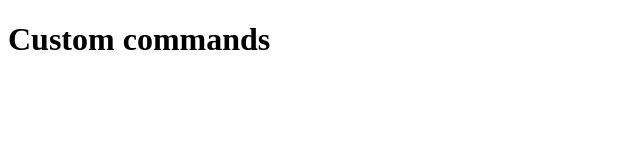
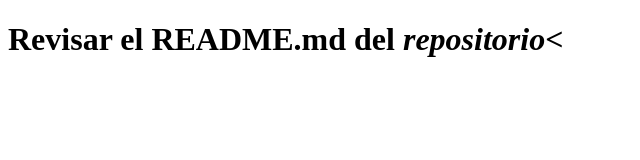
Before and after one commit to DominicVillanueva/custom-commands, a plain HTML site: page index.html in a window 1280 px wide. Shown: the whole page, without its empty margins (0-640 px from the left). Drawn offline with Linux system fonts and the light colour scheme.

Commit message:
Se agrego informacion en el README.md

```diff
--- a/index.html
+++ b/index.html
@@ -7,6 +7,6 @@
     <title>Document</title>
 </head>
 <body>
-    <h1>Custom commands</h1>
+    <h1>Revisar el <b>README.md</b> del <i>repositorio</i><</h1>
 </body>
 </html>
```
Also changed, not shown: 2 other files.
